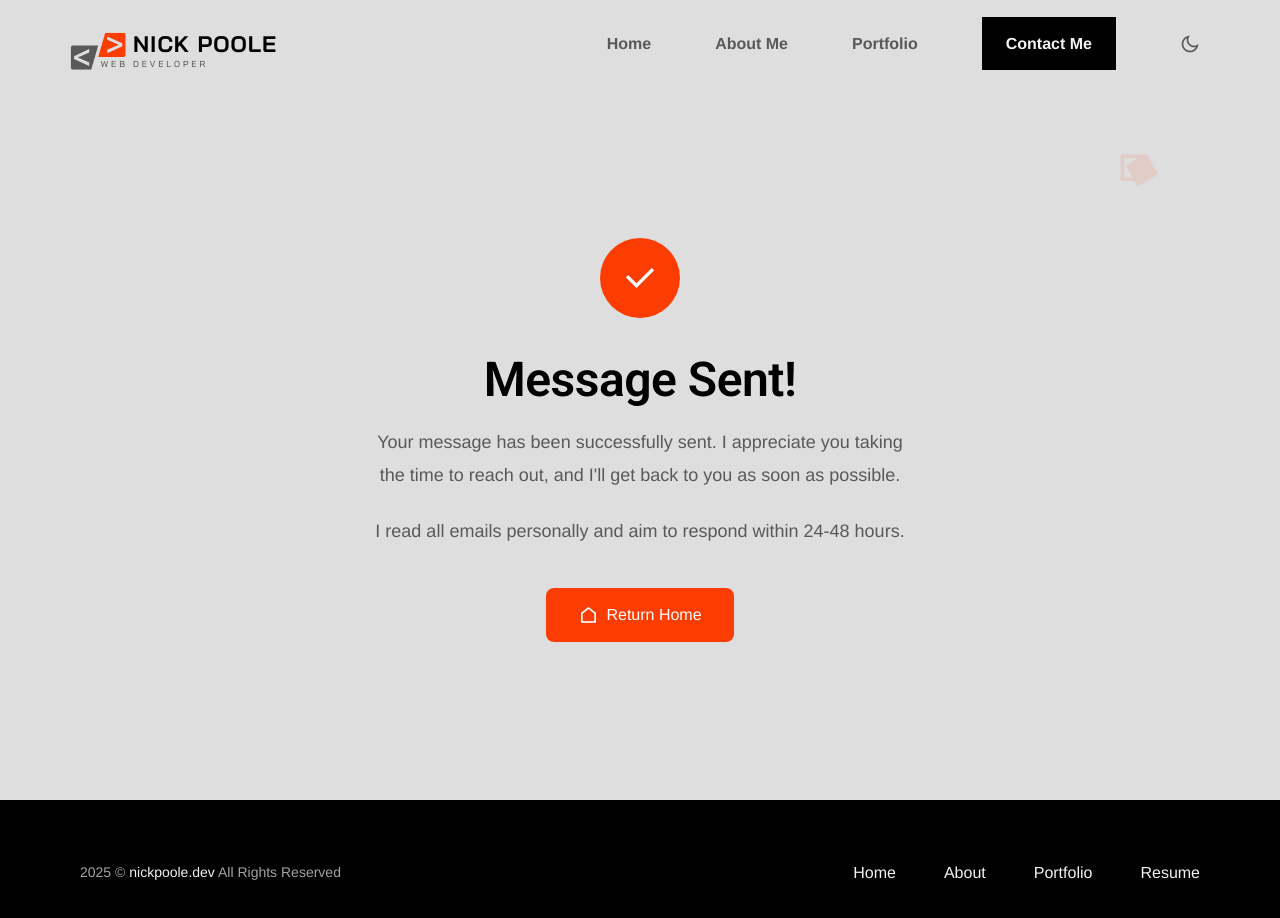
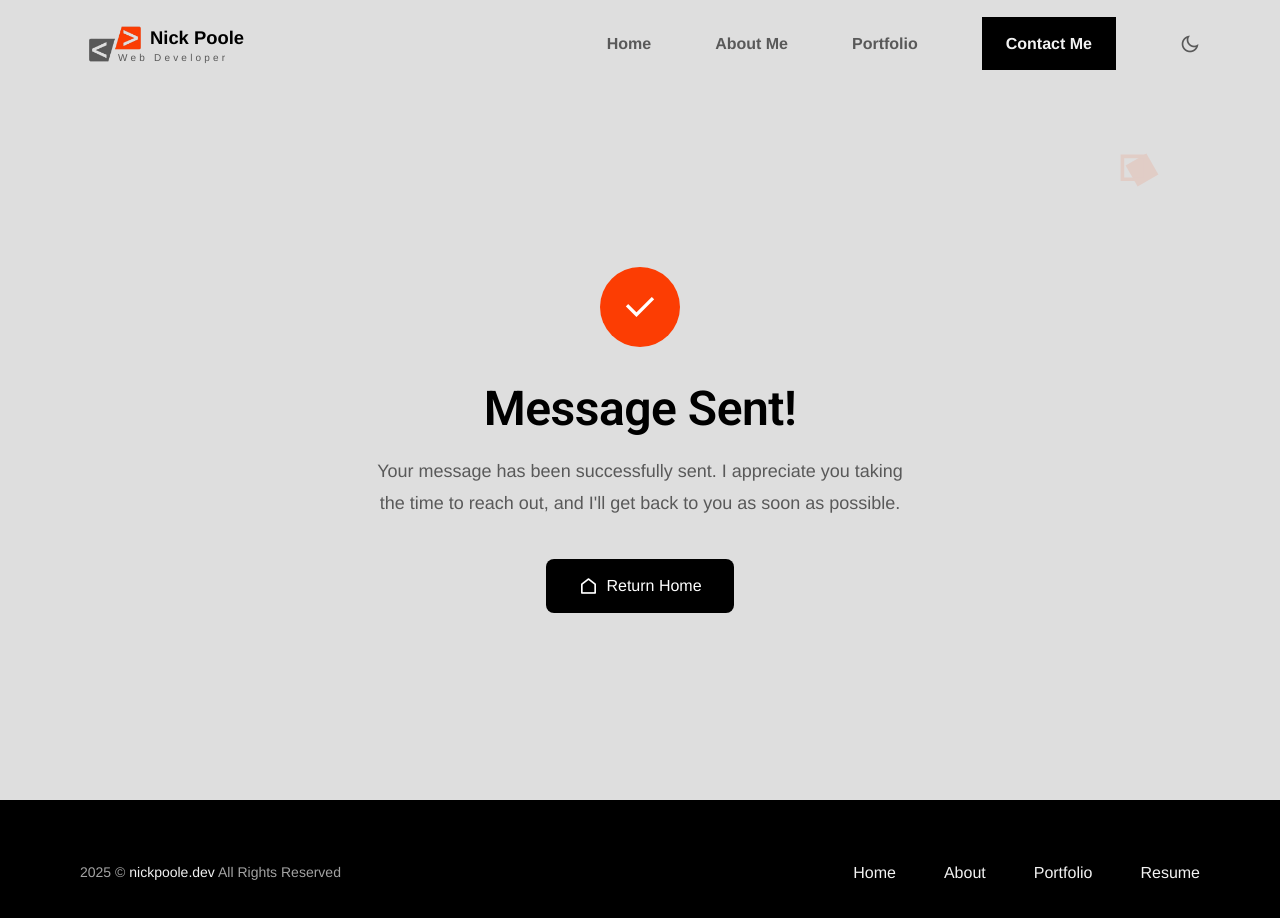
Before and after one commit to nick-poole/.dev, a website: page public/thank-you.html in a window 1280 px wide. Drawn offline with nearby package versions, Linux system fonts and the light colour scheme; a web font is replaced by a local one.

Commit message:
Integrates logo dynamically into nav bar and adds OpenGraph

```diff
--- a/public/thank-you.html
+++ b/public/thank-you.html
@@ -30,11 +30,9 @@
 			<nav class="nav container">
 				<a href="index.html" class="nav__logo">
 					<span class="sr-only">Nick Poole - Web Developer</span>
-					<img
-						src="images/logos/np-bar-light.png"
-						alt=""
-						class="nav__logo-img logo-light fade-logo visible" />
-					<img src="images/logos/np-bar-dark.png" alt="" class="nav__logo-img logo-dark fade-logo" />
+					<img src="images/logos/tag-bg-removed.png" alt="" class="nav__logo-tag" aria-hidden="true" />
+					<span class="nav__logo-name" aria-hidden="true">Nick Poole</span>
+					<span class="nav__logo-title" aria-hidden="true">Web Developer</span>
 				</a>
 
 				<div class="nav__menu" id="nav-menu">
@@ -105,9 +103,9 @@
 						get back to you as soon as possible.
 					</p>
 
-					<p class="thank-you__description">
+					<!-- <p class="thank-you__description">
 						I read all emails personally and aim to respond within 24-48 hours.
-					</p>
+					</p> -->
 
 					<a href="index.html" class="thank-you__button">
 						<i class="ri-home-line"></i>
--- a/src/scss/components/_contact.scss
+++ b/src/scss/components/_contact.scss
@@ -232,7 +232,7 @@
 		display: inline-flex;
 		align-items: center;
 		gap: 0.5rem;
-		background: var(--first-color, #007bff);
+		background: var(--black-color);
 		color: #fff;
 		padding: 1rem 2rem;
 		border-radius: 0.5rem;
@@ -244,7 +244,7 @@
 	}
 
 	&__button:hover {
-		background: var(--first-color-alt, #0056b3);
+		background: var(--first-color);
 		transform: translateY(-2px);
 	}
 
--- a/src/scss/components/_header.scss
+++ b/src/scss/components/_header.scss
@@ -22,22 +22,28 @@
 		align-items: center;
 		font-weight: var(--font-semi-bold);
 		color: var(--title-color);
+	}
 
-		// &-tag {
-		// 	width: 48px;
-		// 	height: 48px;
-		// }
-	}
-	// &__logo {
-	// 	background-image: url('/public/images/logos/np-bar-dark.png');
-	// 	background: cover;
-	// 	background-position: 50% 50%;
-	// 	height: 45px;
-	// 	width: 250px;
-	// }
 	&__logo-img {
 		height: auto;
 		width: auto;
+	}
+	&__logo-tag {
+		height: 70px;
+	}
+	&__logo-name {
+		font-size: 1.15rem;
+		margin-left: -0.5rem;
+		margin-bottom: 0.7rem;
+	}
+	&__logo-title {
+		position: relative;
+		top: 13px;
+		left: -134px;
+		font-weight: var(--font-regular);
+		color: var(--text-color);
+		font-size: 10px;
+		letter-spacing: 0.2rem;
 	}
 	&__logo-circle,
 	&__toggle {
```
Also changed, not shown: public/index.html (+21 -5 lines), public/js/main.js (+0 -21 lines), public/css/styles.css, public/images/logos/tag-bg-removed.png (added).
